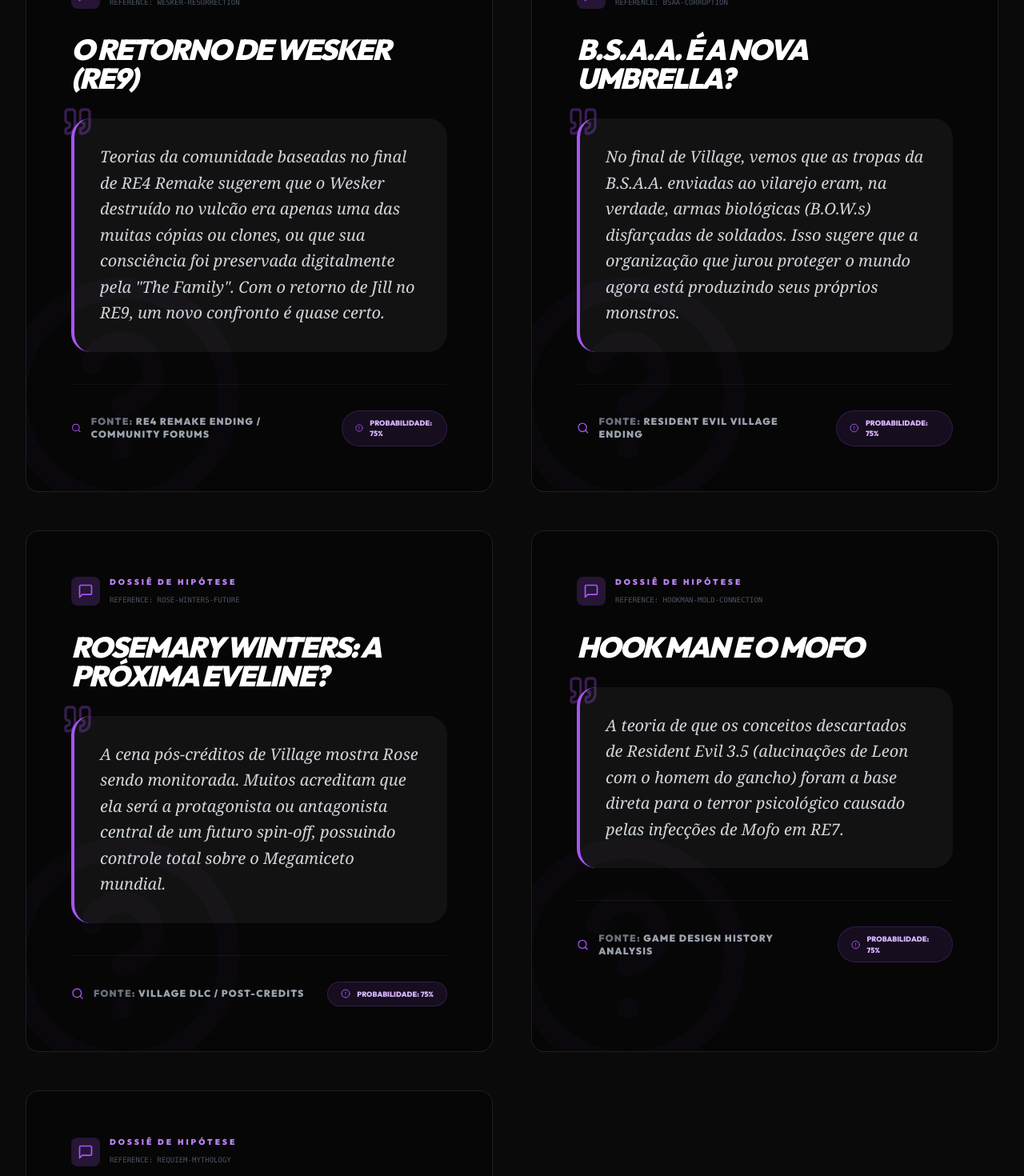
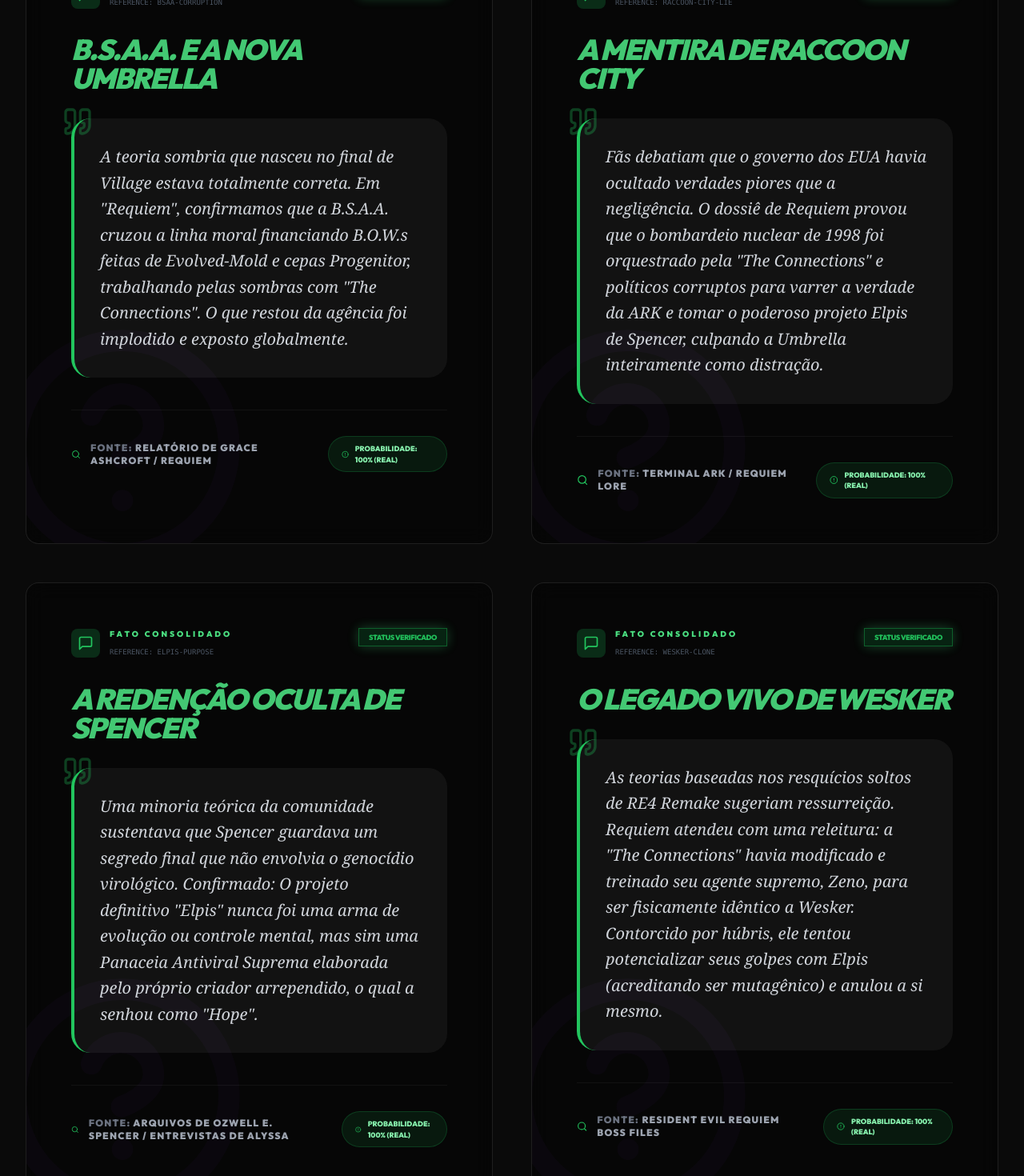
Before and after one commit to ErikBdaSilva20/Biohazard-Lore, a React (Vite) app: page /#/theories in a window 1280 px wide. Shown: the part 580-2050 px from the top of the page at 80% size. Built offline with nearby package versions, Linux system fonts and the light colour scheme.

Commit message:
chore: Added more infos about requiem

```diff
--- a/src/data/characters/index.js
+++ b/src/data/characters/index.js
@@ -3,10 +3,10 @@
     id: 'leon-kennedy',
     name: 'Leon S. Kennedy',
     slug: 'leon-kennedy',
-    alias: 'O Sobrevivente de Raccoon',
+    alias: 'O Sobrevivente Sagrado (Ikeoji)',
     firstAppearance: 'RE2 (1998)',
-    status: 'Ativo (D.S.O.)',
-    bio: 'Leon passou de um policial idealista a um dos agentes mais letais e cínicos do mundo. Seu trauma em Raccoon City moldou sua determinação em erradicar o bioterrorismo. Ele é conhecido por sua habilidade extrema com facas e armas leves, além de uma resiliência psicológica invejável.',
+    status: 'Curado / Ativo (D.S.O.)',
+    bio: 'Leon passou de um policial idealista a um dos agentes mais mortais e esgotados do mundo. Diagnosticado com a "Síndrome de Raccoon City" (SRC) - uma falência degenerativa fruto dos resíduos de T-Vírus arquivados em seu corpo - ele desafiou sua própria morte prematura para expor alianças bioterroristas sombrias. Ele é um monstro da sobrevivência com maestria tática inigualável.',
     evolution: [
       {
         game: 'Resident Evil 2',
@@ -26,9 +26,15 @@
         description:
           'Enfrenta o peso de decisões impossíveis, como a execução do presidente infectado, e a perda de amigos em um conflito global que ameaça a ordem mundial.',
       },
+      {
+        game: 'Resident Evil Requiem',
+        role: 'Veterano Aflito (Ikeoji)',
+        description:
+          'Degenerando lentamente pela letal Síndrome de Raccoon City, Leon vive um pesadelo implacável em uma jornada de ação brutal (estilo RE4R) lutando contra monstros como "Victor Gideon". No limite da morte, é curado definitivamente pelo milagre da Panaceia Elpis.',
+      },
     ],
-    relatedGames: ['Resident Evil 2', 'Resident Evil 4', 'Resident Evil 6'],
-    relatedViruses: ['T-Vírus', 'Las Plagas', 'C-Vírus'],
+    relatedGames: ['Resident Evil 2', 'Resident Evil 4', 'Resident Evil 6', 'Resident Evil Requiem'],
+    relatedViruses: ['T-Vírus', 'SRC', 'Las Plagas', 'C-Vírus', 'Elpis (A Cura)'],
   },
   {
     id: 'chris-redfield',
--- a/src/data/events/index.js
+++ b/src/data/events/index.js
@@ -110,10 +110,10 @@
     importance: 'high',
   },
   {
-    date: '2025/2026',
-    title: 'Projeto Requiem (RE9 Rumores)',
+    date: '2025',
+    title: 'O Fim da Era (Incidente Requiem)',
     description:
-      'Arquivos interceptados sugerem um ataque em larga escala a uma ilha isolada no Sudeste Asiático. A B.S.A.A. é acusada de traição e uso de B.O.W.s humanas. Jill Valentine e Chris Redfield voltam à ativa para o que pode ser a última missão do S.T.A.R.S. original.',
+      'A infiltração definitiva de Grace Ashcroft, Leon Kennedy, e do Hound Wolf Squad na central europeia conectada à B.S.A.A. O mistério de Raccoon City de 1998 explode em um escândalo global após o desbloqueio da ARK. Leon é curado da SRC pelo antiviral Elpis, enquanto a corrupção é finalmente aniquilada.',
     type: 'game',
     gameId: 're9',
     importance: 'critical',
@@ -122,39 +122,39 @@
 
 export const theories = [
   {
-    id: 'wesker-resurrection',
-    title: 'O Retorno de Wesker (RE9)',
+    id: 'bsaa-corruption',
+    title: '[COMPROVADA] B.S.A.A. e a Nova Umbrella',
     description:
-      'Teorias da comunidade baseadas no final de RE4 Remake sugerem que o Wesker destruído no vulcão era apenas uma das muitas cópias ou clones, ou que sua consciência foi preservada digitalmente pela "The Family". Com o retorno de Jill no RE9, um novo confronto é quase certo.',
-    source: 'RE4 Remake Ending / Community Forums',
+      'A teoria sombria que nasceu no final de Village estava totalmente correta. Em "Requiem", confirmamos que a B.S.A.A. cruzou a linha moral financiando B.O.W.s feitas de Evolved-Mold e cepas Progenitor, trabalhando pelas sombras com "The Connections". O que restou da agência foi implodido e exposto globalmente.',
+    source: 'Relatório de Grace Ashcroft / Requiem',
   },
   {
-    id: 'bsaa-corruption',
-    title: 'B.S.A.A. é a Nova Umbrella?',
+    id: 'raccoon-city-lie',
+    title: '[COMPROVADA] A Mentira de Raccoon City',
     description:
-      'No final de Village, vemos que as tropas da B.S.A.A. enviadas ao vilarejo eram, na verdade, armas biológicas (B.O.W.s) disfarçadas de soldados. Isso sugere que a organização que jurou proteger o mundo agora está produzindo seus próprios monstros.',
-    source: 'Resident Evil Village Ending',
+      'Fãs debatiam que o governo dos EUA havia ocultado verdades piores que a negligência. O dossiê de Requiem provou que o bombardeio nuclear de 1998 foi orquestrado pela "The Connections" e políticos corruptos para varrer a verdade da ARK e tomar o poderoso projeto Elpis de Spencer, culpando a Umbrella inteiramente como distração.',
+    source: 'Terminal ARK / Requiem Lore',
   },
   {
-    id: 'rose-winters-future',
-    title: 'Rosemary Winters: A Próxima Eveline?',
+    id: 'elpis-purpose',
+    title: '[COMPROVADA] A Redenção Oculta de Spencer',
     description:
-      'A cena pós-créditos de Village mostra Rose sendo monitorada. Muitos acreditam que ela será a protagonista ou antagonista central de um futuro spin-off, possuindo controle total sobre o Megamiceto mundial.',
-    source: 'Village DLC / Post-Credits',
+      'Uma minoria teórica da comunidade sustentava que Spencer guardava um segredo final que não envolvia o genocídio virológico. Confirmado: O projeto definitivo "Elpis" nunca foi uma arma de evolução ou controle mental, mas sim uma Panaceia Antiviral Suprema elaborada pelo próprio criador arrependido, o qual a senhou como "Hope".',
+    source: 'Arquivos de Ozwell E. Spencer / Entrevistas de Alyssa',
   },
   {
-    id: 'hookman-mold-connection',
-    title: 'Hook Man e o Mofo',
+    id: 'wesker-clone',
+    title: '[COMPROVADA] O Legado Vivo de Wesker',
     description:
-      'A teoria de que os conceitos descartados de Resident Evil 3.5 (alucinações de Leon com o homem do gancho) foram a base direta para o terror psicológico causado pelas infecções de Mofo em RE7.',
-    source: 'Game Design History Analysis',
+      'As teorias baseadas nos resquícios soltos de RE4 Remake sugeriam ressurreição. Requiem atendeu com uma releitura: a "The Connections" havia modificado e treinado seu agente supremo, Zeno, para ser fisicamente idêntico a Wesker. Contorcido por húbris, ele tentou potencializar seus golpes com Elpis (acreditando ser mutagênico) e anulou a si mesmo.',
+    source: 'Resident Evil Requiem Boss Files',
   },
   {
-    id: 'requiem-mythology',
-    title: 'O Purgatório de Chris Redfield',
+    id: 'rose-winters-target',
+    title: '[EM OBSERVAÇÃO] O Foco em Rose Winters',
     description:
-      'RE9 Requiem sugere o fim da linha para Chris. A teoria é que ele morrerá protegendo o legado dos S.T.A.R.S., passando o bastão para uma nova geração de heróis não infectados.',
-    source: 'Bioterrorism Insider Rumors',
+      'A cena pós-créditos de Village aliada ao novo alerta militar deixam claro que o ecossistema viral deseja as propriedades da jovem Winters. O Conselho Desconhecido planeja recuperar o DNA matriz megamiceto contido dentro da garota, o que coloca ex-operativos em guerra permanente contra as ordens de extração federais.',
+    source: 'Tape Pós-Créditos / Dossiê Final',
   },
 ];
 
--- a/src/pages/CharacterDossier.jsx
+++ b/src/pages/CharacterDossier.jsx
@@ -8,12 +8,12 @@
 import AdaFace from '../assets/AdaWondFace.webp';
 import ChrisFace from '../assets/ChrisFace.jpg';
 import ClaireFace from '../assets/ClarieFace.webp';
+import GraceAshcroftFace from '../assets/GraceAshcroft.jpg';
 import JillFace from '../assets/JillValentineFace.jpg';
 import KrauserFace from '../assets/KrauserFace.jpg';
-import LeonFace from '../assets/LeonFace.jpg';
+import LeonFace from '../assets/LeonFace.webp';
 import RebeccaFace from '../assets/RebeccaFace.jpg';
 import WeskerFace from '../assets/WeskerFace.jpg';
-import GraceAshcroftFace from '../assets/GraceAshcroft.jpg';
 
 import { characters } from '../data/characters';
 
--- a/src/pages/TheoriesPage.jsx
+++ b/src/pages/TheoriesPage.jsx
@@ -14,11 +14,10 @@
           <Sparkles className="w-12 h-12 animate-pulse" />
         </div>
         <h1 className="text-4xl sm:text-6xl md:text-7xl font-black italic uppercase text-white mb-4 tracking-tighter leading-none">
-          TEORIAS DAS <span className="text-purple-500">SOMBRAS</span>
+          TEORIAS <span className="text-purple-500">COMPROVADAS</span>
         </h1>
         <p className="text-gray-400 max-w-3xl mx-auto font-light leading-relaxed text-base md:text-xl px-4">
-          Conexões ocultas e inferências baseadas em arquivos interceptados. Aqui, os dados
-          incompletos ganham forma através da inteligência da comunidade.
+          Conexões ocultas e inferências do passado que finalmente se tornaram fatos canônicos absolutos através do vazamento de documentos do Incidente Requiem.
         </p>
       </motion.div>
 
@@ -38,31 +37,31 @@
             <div className="p-8 md:p-14 relative z-10">
               <div className="flex justify-between items-start mb-8">
                 <div className="flex items-center gap-3">
-                  <div className="p-2 bg-purple-500/20 rounded-lg">
-                    <MessageSquare className="w-5 h-5 text-purple-500" />
+                  <div className={`p-2 rounded-lg ${theory.title.includes('COMPROVADA') ? 'bg-green-500/20' : 'bg-purple-500/20'}`}>
+                    <MessageSquare className={`w-5 h-5 ${theory.title.includes('COMPROVADA') ? 'text-green-500' : 'text-purple-500'}`} />
                   </div>
                   <div>
-                    <span className="text-[10px] font-black text-purple-400 uppercase tracking-[0.3em] block">
-                      Dossiê de Hipótese
+                    <span className={`text-[10px] font-black uppercase tracking-[0.3em] block ${theory.title.includes('COMPROVADA') ? 'text-green-400' : 'text-purple-400'}`}>
+                      {theory.title.includes('COMPROVADA') ? 'Fato Consolidado' : 'Dossiê de Hipótese'}
                     </span>
                     <span className="text-[9px] text-gray-600 font-mono uppercase">
                       Reference: {theory.id.toUpperCase()}
                     </span>
                   </div>
                 </div>
-                {theory.id.includes('re9') && (
-                  <div className="px-3 py-1 bg-red-600/20 border border-red-600/50 text-red-500 text-[9px] font-black uppercase tracking-tighter animate-pulse">
-                    ALTA PRIORIDADE
+                {theory.title.includes('COMPROVADA') && (
+                  <div className="px-3 py-1 bg-green-600/20 border border-green-600/50 text-green-500 text-[9px] font-black uppercase tracking-tighter animate-pulse shadow-[0_0_15px_rgba(74,222,128,0.3)]">
+                    STATUS VERIFICADO
                   </div>
                 )}
               </div>
 
-              <h2 className="text-4xl font-black italic text-white uppercase mb-8 group-hover:text-purple-400 transition-colors tracking-tighter leading-none">
-                {theory.title}
+              <h2 className={`text-4xl font-black italic uppercase mb-8 transition-colors tracking-tighter leading-none ${theory.title.includes('COMPROVADA') ? 'text-green-400/90' : 'text-white group-hover:text-purple-400'}`}>
+                {theory.title.replace('[COMPROVADA] ', '').replace('[EM OBSERVAÇÃO] ', '')}
               </h2>
 
-              <div className="mb-10 p-8 bg-white/5 rounded-3xl border-l-4 border-purple-500 italic relative group-hover:bg-white/10 transition-colors">
-                <Quote className="absolute -top-4 -left-4 w-10 h-10 text-purple-500 opacity-30" />
+              <div className={`mb-10 p-8 bg-white/5 rounded-3xl border-l-4 italic relative group-hover:bg-white/10 transition-colors ${theory.title.includes('COMPROVADA') ? 'border-green-500' : 'border-purple-500'}`}>
+                <Quote className={`absolute -top-4 -left-4 w-10 h-10 opacity-30 ${theory.title.includes('COMPROVADA') ? 'text-green-500' : 'text-purple-500'}`} />
                 <p className="text-gray-300 text-xl leading-relaxed font-serif">
                   {theory.description}
                 </p>
@@ -70,15 +69,15 @@
 
               <div className="flex flex-col md:flex-row justify-between items-center gap-6 pt-8 border-t border-white/5">
                 <div className="flex items-center gap-3 text-xs font-black text-gray-500 uppercase tracking-widest">
-                  <Search className="w-4 h-4 text-purple-500" />
+                  <Search className={`w-4 h-4 ${theory.title.includes('COMPROVADA') ? 'text-green-500' : 'text-purple-500'}`} />
                   <span>
                     Fonte: <span className="text-gray-400">{theory.source}</span>
                   </span>
                 </div>
-                <div className="flex items-center gap-2 px-4 py-2 bg-purple-500/10 rounded-full border border-purple-500/20">
-                  <AlertCircle className="w-3 h-3 text-purple-500" />
-                  <span className="text-[9px] font-black text-purple-300 uppercase">
-                    Probabilidade: 75%
+                <div className={`flex items-center gap-2 px-4 py-2 rounded-full border ${theory.title.includes('COMPROVADA') ? 'bg-green-500/10 border-green-500/20' : 'bg-purple-500/10 border-purple-500/20'}`}>
+                  <AlertCircle className={`w-3 h-3 ${theory.title.includes('COMPROVADA') ? 'text-green-500' : 'text-purple-500'}`} />
+                  <span className={`text-[9px] font-black uppercase ${theory.title.includes('COMPROVADA') ? 'text-green-300' : 'text-purple-300'}`}>
+                    Probabilidade: {theory.title.includes('COMPROVADA') ? '100% (Real)' : 'Em Estudo'}
                   </span>
                 </div>
               </div>
@@ -91,12 +90,10 @@
       <div className="mt-24 p-16 glass-card bg-purple-900/5 border-purple-500/30 text-center relative overflow-hidden">
         <div className="absolute inset-0 bg-[radial-gradient(circle_at_center,_var(--tw-gradient-stops))] from-purple-500/5 via-transparent to-transparent" />
         <h3 className="text-3xl font-black text-white uppercase mb-6 italic tracking-tighter relative z-10">
-          Você possui arquivos sobre <span className="text-purple-500">RE9 Requiem</span>?
+          Você possui arquivos sobre <span className="text-purple-500">The Connections</span>?
         </h3>
         <p className="text-gray-400 font-light mb-10 max-w-2xl mx-auto text-lg leading-relaxed relative z-10">
-          Estamos coletando todos os dados possíveis sobre a próxima iteração da saga. Se você
-          encontrou evidências em trailers, entrevistas ou vazamentos, o terminal de submissão está
-          aberto.
+          Enquanto as maiores teorias foram comprovadas, os movimentos remanescentes da facção secreta The Connections continuam ocultos. Se você interceptou dados da extração pós-arquivos ARK, o terminal de submissão está aberto.
         </p>
         <button className="relative z-10 group px-12 py-4 bg-purple-600 text-white font-black uppercase tracking-[0.2em] hover:bg-purple-500 transition-all active:scale-95 flex items-center gap-3 mx-auto">
           INICIAR UPLOAD DE DADOS
```
Also changed, not shown: src/assets/LeonFace.jpg (deleted), src/assets/LeonFace.webp (added).
